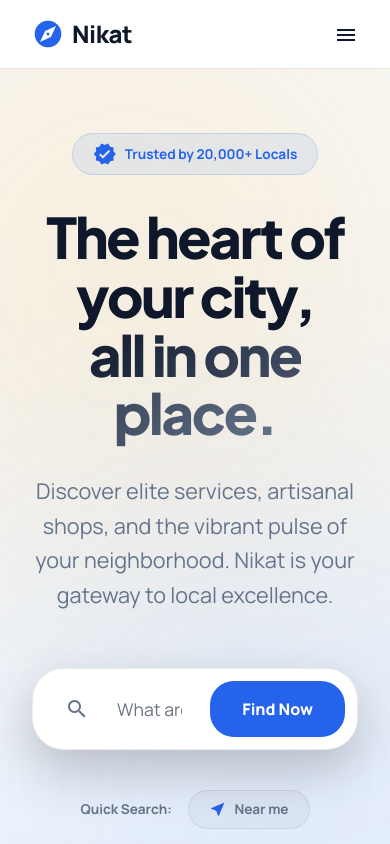
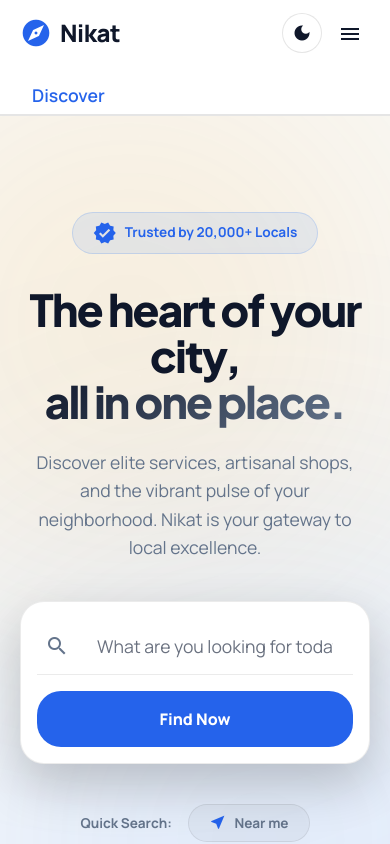
Before and after one commit to umeshjha1998/Nikat, an Angular app in the folder frontend/: page / in a window 390 px wide. Shown: the top 844 px of the page. Built offline with nearby package versions, Linux system fonts and the light colour scheme.

Commit message:
make mobile friendly

```diff
--- a/frontend/src/app/app.css
+++ b/frontend/src/app/app.css
@@ -142,16 +142,80 @@
   border: none;
   color: var(--text-main);
   cursor: pointer;
+  padding: 0.5rem;
+}
+
+.mobile-actions {
+  display: none;
+  align-items: center;
+  gap: 0.5rem;
+}
+
+.mobile-nav {
+  display: none;
+  background-color: var(--header-bg);
+  backdrop-filter: blur(20px);
+  border-bottom: 1px solid var(--border-color);
+  padding: 1rem 2rem 2rem;
+  max-height: 0;
+  overflow: hidden;
+  transition: all 0.4s cubic-bezier(0.4, 0, 0.2, 1);
+}
+
+.mobile-nav.open {
+  display: block;
+  max-height: 500px;
+}
+
+.mobile-nav nav {
+  display: flex;
+  flex-direction: column;
+  gap: 1.25rem;
+}
+
+.mobile-nav a {
+  color: var(--text-main);
+  text-decoration: none;
+  font-size: 1.1rem;
+  font-weight: 600;
+  transition: color 0.2s;
+}
+
+.mobile-nav a.active {
+  color: var(--accent);
+}
+
+.mobile-divider {
+  border: none;
+  border-top: 1px solid var(--border-color);
+  margin: 0.5rem 0;
+}
+
+.mobile-join {
+  color: var(--accent) !important;
+}
+
+.mobile-logout {
+  color: #ef4444 !important;
 }
 
 @media (max-width: 768px) {
+  .header-content {
+    padding: 0.75rem 1.25rem;
+  }
   .desktop-nav {
     display: none;
   }
   .header-actions {
     display: none;
   }
+  .mobile-actions {
+    display: flex;
+  }
   .mobile-menu-btn {
+    display: block;
+  }
+  .mobile-nav {
     display: block;
   }
 }
--- a/frontend/src/app/app.html
+++ b/frontend/src/app/app.html
@@ -1,7 +1,7 @@
 <!-- Top App Bar -->
 <header class="app-header">
   <div class="header-content">
-    <div class="logo-container" routerLink="/">
+    <div class="logo-container" routerLink="/" (click)="closeMenu()">
       <span class="material-icons logo-icon">explore</span>
       <span class="logo-text">Nikat</span>
     </div>
@@ -35,9 +35,31 @@
       </ng-container>
     </div>
 
-    <button class="mobile-menu-btn">
-      <span class="material-icons">menu</span>
-    </button>
+    <div class="mobile-actions">
+       <app-theme-toggle></app-theme-toggle>
+       <button class="mobile-menu-btn" (click)="toggleMenu()">
+         <span class="material-icons">{{ isMenuOpen() ? 'close' : 'menu' }}</span>
+       </button>
+    </div>
+  </div>
+
+  <!-- Mobile Navigation Dropdown -->
+  <div class="mobile-nav" [class.open]="isMenuOpen()">
+    <nav>
+      <a routerLink="/" routerLinkActive="active" [routerLinkActiveOptions]="{exact: true}" (click)="closeMenu()">Discover</a>
+      <a routerLink="/browse" routerLinkActive="active" (click)="closeMenu()">Shops</a>
+      <a routerLink="/services" routerLinkActive="active" (click)="closeMenu()">Services</a>
+      <a routerLink="/community" routerLinkActive="active" (click)="closeMenu()">Community</a>
+      <hr class="mobile-divider">
+      <ng-container *ngIf="!isLoggedIn">
+        <a routerLink="/login" (click)="closeMenu()">Sign In</a>
+        <a routerLink="/register" (click)="closeMenu()" class="mobile-join">Join Now</a>
+      </ng-container>
+      <ng-container *ngIf="isLoggedIn">
+        <a (click)="goToDashboard()">Dashboard</a>
+        <a (click)="logout()" class="mobile-logout">Logout</a>
+      </ng-container>
+    </nav>
   </div>
 </header>
 
--- a/frontend/src/app/app.ts
+++ b/frontend/src/app/app.ts
@@ -18,6 +18,7 @@ export class App {
   private readonly router = inject(Router);
 
   protected readonly isDarkMode = this.themeService.isDarkMode;
+  protected readonly isMenuOpen = signal(false);
   protected readonly title = signal('frontend');
 
   get isLoggedIn(): boolean {
@@ -44,9 +45,18 @@ export class App {
     this.themeService.toggleTheme();
   }
 
+  toggleMenu() {
+    this.isMenuOpen.update(v => !v);
+  }
+
+  closeMenu() {
+    this.isMenuOpen.set(false);
+  }
+
   goToDashboard(): void {
     const user = this.authService.currentUser;
     if (!user) return;
+    this.closeMenu();
 
     if (user.role === 'ADMIN') {
       this.router.navigate(['/admin']);
@@ -61,6 +71,7 @@ export class App {
 
   logout() {
     this.authService.logout();
+    this.closeMenu();
     this.router.navigate(['/']);
   }
 }
--- a/frontend/src/app/features/dashboard/dashboard.component.ts
+++ b/frontend/src/app/features/dashboard/dashboard.component.ts
@@ -32,7 +32,7 @@ import { AuthService } from '../../core/auth.service';
       </div>
 
       <!-- Notifications Panel -->
-      <div class="notif-panel-floating" *ngIf="showNotifications">
+      <div class="notif-panel-floating" *ngIf="showNotifications" (click)="$event.stopPropagation()">
         <div class="p-header">
           <h4>Notifications</h4>
           <span class="mark-read">Mark all as read</span>
@@ -190,7 +190,7 @@ import { AuthService } from '../../core/auth.service';
                     <button class="btn-outline" (click)="showRescheduleModal(b)">Reschedule</button>
                     <div class="opt-container">
                       <button class="btn-icon-blur" (click)="toggleMenu($event, b)"><span class="material-icons">more_horiz</span></button>
-                      <div class="action-dropdown" *ngIf="activeMenuBooking === b">
+                      <div class="action-dropdown" *ngIf="activeMenuBooking === b" (click)="$event.stopPropagation()">
                         <button (click)="viewShop(b)">View Shop Info</button>
                         <button (click)="messageSupport(b)">Message Support</button>
                         <button class="danger" (click)="cancelBooking(b)">Cancel Booking</button>
@@ -411,6 +411,64 @@ import { AuthService } from '../../core/auth.service';
       .dash-main-grid { grid-template-columns: 1fr; }
       .dash-stats { grid-template-columns: repeat(2, 1fr); }
     }
+
+    @media (max-width: 768px) {
+      .dashboard-premium-layout { flex-direction: column; }
+      .dash-sidebar {
+        width: 100%;
+        border-right: none;
+        border-bottom: 1px solid var(--border-color);
+        padding: 1rem;
+        flex-direction: row;
+        align-items: center;
+        justify-content: space-between;
+        gap: 1rem;
+        position: sticky;
+        top: 0;
+        z-index: 100;
+        background: var(--surface-container);
+      }
+      .dash-brand { margin-bottom: 0; padding: 0; }
+      .brand-info { display: none; }
+      .dash-nav {
+        position: fixed;
+        bottom: 0;
+        left: 0;
+        width: 100%;
+        background: var(--surface-container);
+        border-top: 1px solid var(--border-color);
+        flex-direction: row;
+        justify-content: space-around;
+        padding: 0.5rem;
+        margin: 0;
+        z-index: 1000;
+      }
+      .d-nav-item { flex-direction: column; gap: 0.25rem; padding: 0.5rem; border-radius: 0.5rem; font-size: 0.7rem; }
+      .d-nav-item span:last-child { font-size: 0.6rem; }
+      .nav-spacer, .logout, .dash-user-card { display: none; }
+
+      .dash-content { padding: 1.5rem; padding-bottom: 5rem; }
+      .dash-header { flex-direction: column; gap: 1.5rem; align-items: flex-start; margin-bottom: 2rem; }
+      .dash-header h1 { font-size: 2rem; }
+      .dash-header p { font-size: 1rem; }
+      .h-right { width: 100%; justify-content: space-between; }
+      .btn-search-trigger { flex: 1; justify-content: center; }
+
+      .dash-stats { grid-template-columns: 1fr; gap: 1rem; margin-bottom: 2.5rem; }
+      .stat-glass-card { padding: 1.5rem; }
+      .s-body h2 { font-size: 2rem; }
+
+      .booking-item-premium { padding: 1rem; gap: 1rem; flex-direction: column; align-items: flex-start; }
+      .b-info { width: 100%; }
+      .b-actions { width: 100%; justify-content: space-between; gap: 0.5rem; }
+      .btn-outline { flex: 1; text-align: center; }
+
+      .dash-side-col { gap: 2rem; }
+      .promo-card { padding: 1.5rem; }
+
+      .notif-panel-floating { right: 1rem; left: 1rem; width: auto; top: 140px; }
+      .search-modal { width: 95%; }
+    }
   `]
 })
 export class DashboardComponent implements OnInit {
@@ -454,6 +512,7 @@ export class DashboardComponent implements OnInit {
     // Close menus on outside click
     window.addEventListener('click', () => {
       this.activeMenuBooking = null;
+      this.showNotifications = false;
     });
   }
 
--- a/frontend/src/app/features/home/home.component.ts
+++ b/frontend/src/app/features/home/home.component.ts
@@ -285,6 +285,34 @@ import { ApiService } from '../../core/api.service';
       .f-top { flex-direction: column; gap: 4rem; }
       .showcase-grid { grid-template-columns: repeat(2, 1fr); }
     }
+
+    @media (max-width: 768px) {
+      .hero-premium { padding: 6rem 1.25rem; }
+      .hero-title { font-size: 2.75rem; margin-bottom: 1.5rem; }
+      .hero-desc { font-size: 1.1rem; margin-bottom: 2.5rem; }
+      .search-container-premium { flex-direction: column; border-radius: 1.5rem; padding: 1rem; }
+      .s-input-group { padding: 0.5rem; border-bottom: 1px solid var(--glass-border); width: 100%; }
+      .btn-action-glow { width: 100%; }
+
+      .showcase-grid { grid-template-columns: 1fr; }
+      .experience-showcase { padding: 4rem 0; }
+      .sh-left h2 { font-size: 1.8rem; }
+
+      .eco-grid { flex-direction: column; gap: 3rem; }
+      .eco-divider { width: 100px; height: 1px; margin: 0 auto; }
+      .eco-val { font-size: 2.75rem; }
+
+      .prop-card { flex-direction: column; padding: 3rem 1.5rem; gap: 3rem; text-align: center; }
+      .prop-content h2 { font-size: 2rem; }
+      .prop-actions { flex-direction: column; gap: 1rem; }
+      .btn-prime-glow { width: 100%; }
+      .prop-visual { transform: none; width: 120px; height: 120px; }
+
+      .footer-premium { padding: 4rem 1.5rem 2rem; }
+      .f-links-wrap { grid-template-columns: 1fr; gap: 2.5rem; }
+      .f-bottom { flex-direction: column; gap: 2rem; text-align: center; }
+      .f-utils { flex-direction: column; gap: 1rem; }
+    }
   `]
 })
 export class HomeComponent implements OnInit {
--- a/frontend/src/app/features/services/services.component.ts
+++ b/frontend/src/app/features/services/services.component.ts
@@ -543,11 +543,39 @@ import { ApiService, ServiceDto } from '../../core/api.service';
     .btn-load-more .material-symbols-outlined { font-size: 0.875rem; }
 
     @media (max-width: 768px) {
-      .layout-flex { flex-direction: column; }
-      .sidebar { width: 100%; }
-      .results-grid { grid-template-columns: 1fr; }
-      .result-card.featured { flex-direction: column; }
+      .main-content { padding: 1rem 0 4rem; }
+      .layout-flex { flex-direction: column; gap: 1.5rem; }
+      .sidebar {
+        width: 100%;
+        padding: 0 1rem;
+        gap: 1rem;
+      }
+      .sidebar-title { font-size: 1.5rem; margin-bottom: 0.5rem; }
+      .categories-section {
+        display: flex;
+        overflow-x: auto;
+        gap: 0.75rem;
+        padding: 0.5rem 0;
+        -webkit-overflow-scrolling: touch;
+      }
+      .cat-group { flex-shrink: 0; min-width: 140px; }
+      .cat-header { padding: 0.75rem; }
+      .cat-children { position: absolute; background: var(--card-bg); border: 1px solid var(--border-color); border-radius: 0.75rem; padding: 1rem; z-index: 50; margin-top: 0.5rem; width: 200px; box-shadow: 0 10px 25px rgba(0,0,0,0.2); }
+
+      .quick-filters { padding-top: 0.5rem; }
+      .filter-options { flex-direction: row; overflow-x: auto; padding-bottom: 0.5rem; }
+      .filter-option { flex-shrink: 0; background: var(--glass); padding: 0.5rem 1rem; border-radius: 9999px; border: 1px solid var(--border-color); }
+      .filter-text { white-space: nowrap; }
+
+      .price-range-section { display: none; }
+
+      .content-area { padding: 0 1rem; }
+      .results-grid { grid-template-columns: 1fr; gap: 1rem; }
+      .result-card.featured { flex-direction: column; padding: 1rem; }
       .card-image { width: 100%; height: 12rem; }
+      .card-body { gap: 0.75rem; }
+      .card-title { font-size: 1.1rem; }
+      .btn-book { width: 100%; text-align: center; }
     }
   `]
 
--- a/frontend/src/app/features/shops/browse/browse.component.ts
+++ b/frontend/src/app/features/shops/browse/browse.component.ts
@@ -163,10 +163,6 @@ import { ApiService } from '../../../core/api.service';
       filter: blur(100px); border-radius: 50%;
     }
 
-    @media (min-width: 768px) {
-      .hero-title { font-size: 3.75rem; }
-    }
-
     /* Category Bar */
     .category-bar {
       max-width: 80rem; margin: 0 auto; padding: 0 1.5rem 2rem;
@@ -326,11 +322,7 @@ import { ApiService } from '../../../core/api.service';
       display: flex; flex-direction: column; align-items: center;
       gap: 2rem;
     }
-    @media (min-width: 768px) {
-      .footer-inner { flex-direction: row; justify-content: space-between; }
-    }
     .footer-brand { display: flex; flex-direction: column; align-items: center; gap: 1rem; }
-    @media (min-width: 768px) { .footer-brand { align-items: flex-start; } }
     .footer-logo { font-family: 'Plus Jakarta Sans', sans-serif; font-size: 1.125rem; font-weight: 700; color: var(--text-main); }
     .footer-copy { color: var(--text-muted); font-size: 0.875rem; margin: 0; }
     .footer-links { display: flex; flex-wrap: wrap; justify-content: center; gap: 2rem; }
@@ -346,6 +338,37 @@ import { ApiService } from '../../../core/api.service';
     .social-btn:hover { color: #fff; border-color: var(--accent); background: var(--accent); }
     .social-btn .material-symbols-outlined { font-size: 1.25rem; }
 
+    @media (min-width: 768px) {
+      .hero-title { font-size: 3.75rem; }
+      .footer-inner { flex-direction: row; justify-content: space-between; }
+      .footer-brand { align-items: flex-start; }
+    }
+
+    @media (max-width: 768px) {
+      .hero-inner { padding: 2rem 1.5rem; }
+      .hero-title { font-size: 2.25rem; }
+      .hero-desc { font-size: 1rem; }
+
+      .category-bar { padding: 0 0 1.5rem; top: 60px; }
+      .category-bar-inner { padding: 0.75rem 1rem; overflow-x: auto; flex-wrap: nowrap; -webkit-overflow-scrolling: touch; }
+      .category-pills { flex-wrap: nowrap; }
+      .pill { white-space: nowrap; padding: 0.4rem 1rem; font-size: 0.8rem; }
+      .btn-filter { display: none; }
+
+      .shops-grid-section { padding: 0 1rem; }
+      .shops-grid { gap: 1.5rem; }
+      .shop-image { height: 12rem; }
+      .shop-name { font-size: 1.1rem; }
+      .btn-view { padding: 0.5rem 1rem; font-size: 0.8rem; }
+
+      .partner-card { border-width: 1px; }
+      .partner-inner { padding: 1.5rem; }
+      .partner-icon-wrap { width: 4rem; height: 4rem; }
+      .partner-icon { font-size: 2rem; }
+
+      .footer-inner { gap: 1.5rem; text-align: center; }
+      .footer-links { flex-direction: column; gap: 1rem; }
+    }
   `]
 })
 export class BrowseComponent implements OnInit {
--- a/frontend/src/styles.css
+++ b/frontend/src/styles.css
@@ -123,7 +123,31 @@ a, button {
 .text-on-secondary { color: #020410; }
 .bg-tertiary { background-color: var(--tertiary); }
 
-/* Font Utilities */
-.font-headline { font-family: 'Plus Jakarta Sans', sans-serif; }
-.font-body { font-family: 'Manrope', sans-serif; }
-.font-label { font-family: 'Manrope', sans-serif; font-weight: 700; }
+/* Global Glassmorphism & Mobile Utilities */
+.glass-panel {
+  background: var(--glass);
+  backdrop-filter: blur(12px);
+  -webkit-backdrop-filter: blur(12px);
+  border: 1px solid var(--glass-border);
+}
+
+.mobile-only { display: none; }
+@media (max-width: 768px) {
+  .mobile-only { display: block; }
+  .desktop-only { display: none !important; }
+}
+
+.touch-friendly {
+  min-height: 44px;
+  min-width: 44px;
+}
+
+.horizontal-scroll {
+  display: flex;
+  overflow-x: auto;
+  gap: 1rem;
+  padding-bottom: 0.5rem;
+  -webkit-overflow-scrolling: touch;
+}
+.horizontal-scroll::-webkit-scrollbar { height: 4px; }
+.horizontal-scroll::-webkit-scrollbar-thumb { background: var(--border-color); border-radius: 2px; }
```
